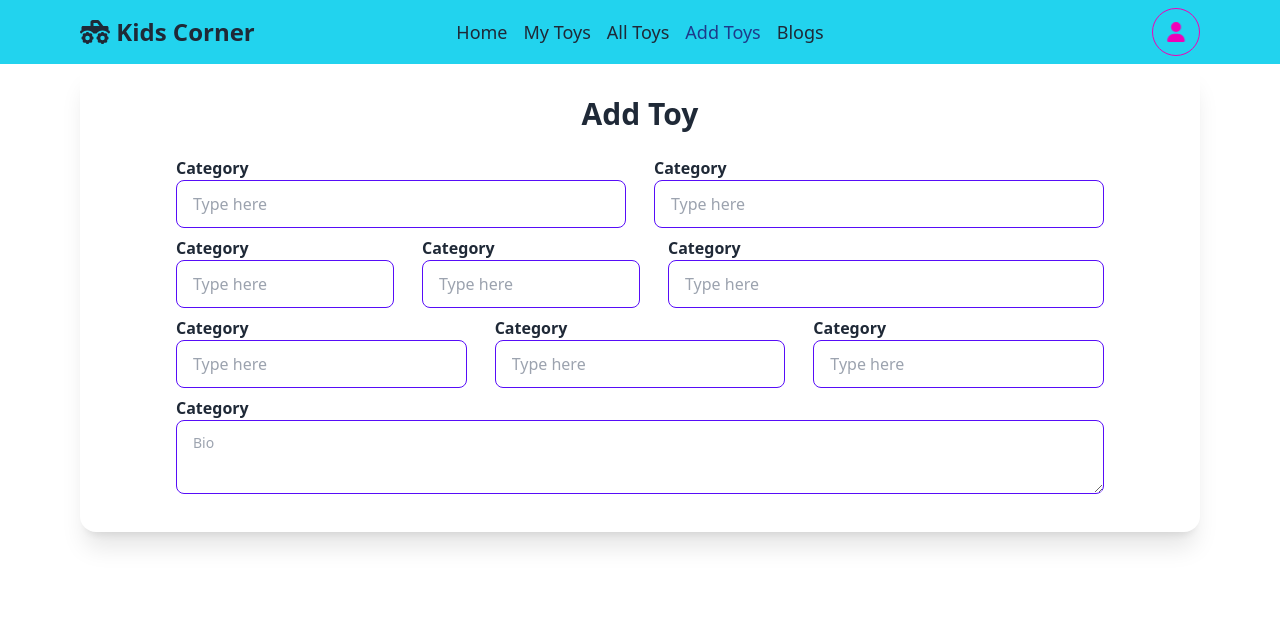
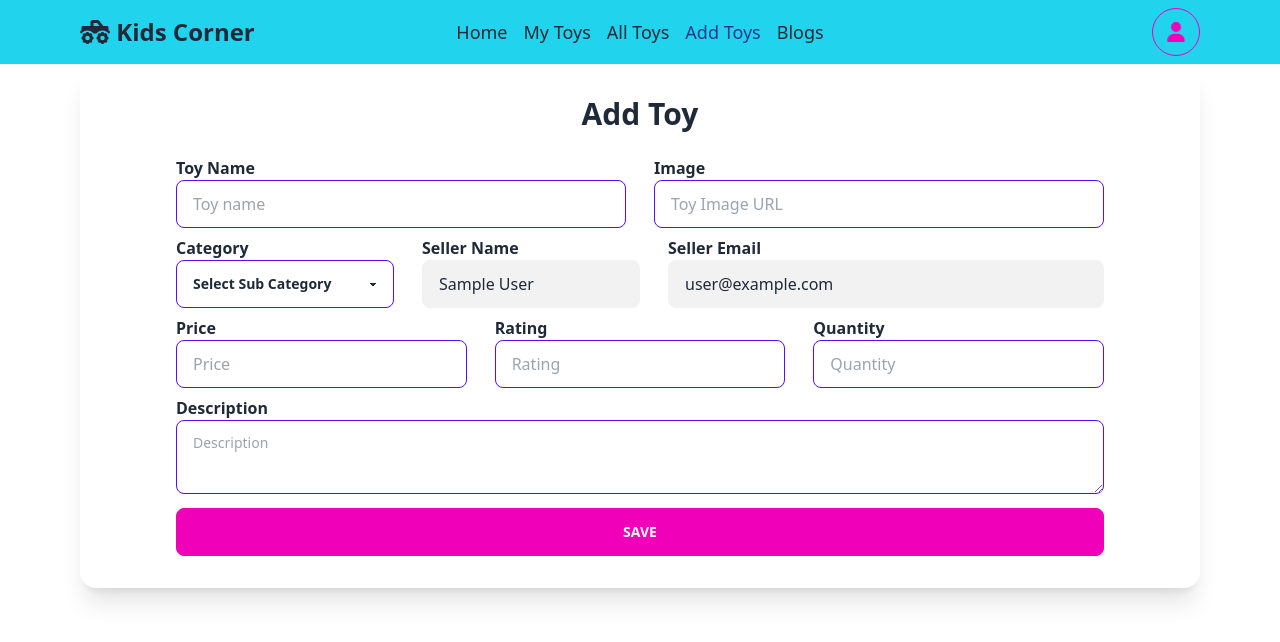
Before and after one commit to PaulShourav/kids-corner, a React (Vite) app: page /add-toys in a window 1280 px wide. Shown: the top 642 px of the page. Built offline with nearby package versions, Linux system fonts and the light colour scheme; no server answers; sample sign-in values are in the browser's storage.

Commit message:
Added successfully

```diff
--- a/src/pages/AddToys.jsx
+++ b/src/pages/AddToys.jsx
@@ -1,59 +1,100 @@
-import React from 'react';
+import React, { useContext } from 'react';
+import toast from 'react-hot-toast';
+import { AuthContext } from '../providers/AuthProvider';
 
 const AddToys = () => {
+    const { user } = useContext(AuthContext);
+    console.log(user);
+    const handleSave=(e)=>{
+        e.preventDefault();
+        const form=e.target;
+        const name=form.name.value;
+        const image=form.name.image;
+        const sub_category=form.sub_category.value;
+        const seller_name=form.seller_name.value;
+        const seller_email=form.seller_email.value;
+        const price=form.price.value;
+        const rating=form.rating.value;
+        const quantity=form.quantity.value;
+        const description=form.description.value;
+        const toy={name,image,sub_category,seller_name,seller_email,price,rating,quantity,description}
+        console.log(toy);
+        fetch("http://localhost:5000/add",{
+            method:"POST",
+            headers:{
+              "content-type":"application/json"
+            },
+            body:JSON.stringify(toy)
+        })
+        .then(res=>res.json())
+        .then(data=>{
+            if(data.insertedId){
+                toast.success('Successfully Added')
+            }
+        })
+
+    }
     return (
+
         <div className='my-container'>
             <div className="card  bg-base-100 shadow-xl">
-                <div className="card-body mx-16">
-                <p className='font-bold text-3xl text-center mb-4'>Add Toy</p>
+                <form onSubmit={handleSave} className="card-body mx-16">
+                    <p className='font-bold text-3xl text-center mb-4'>Add Toy</p>
                     <div className='flex flex-col gap-7 md:flex-row justify-between'>
                         <div className='w-full'>
-                            <label className='font-bold'>Category</label>
-                        <input type="text" placeholder="Type here" className="input input-bordered input-primary w-full " />
+                            <label className='font-bold'>Toy Name</label>
+                            <input type="text" placeholder="Toy name" name='name' className="input input-bordered input-primary w-full " />
                         </div>
                         <div className='w-full'>
-                            <label className='font-bold'>Category</label>
-                        <input type="text" placeholder="Type here" className="input input-bordered input-primary w-full " />
+                            <label className='font-bold'>Image</label>
+                            <input type="text" placeholder="Toy Image URL" name='image' className="input input-bordered input-primary w-full " />
                         </div>
+
                     </div>
                     <div className='flex flex-col gap-7 md:flex-row justify-between'>
                         <div className='md:w-1/4'>
                             <label className='font-bold'>Category</label>
-                        <input type="text" placeholder="Type here" className="input input-bordered input-primary w-full " />
+                            <select className="select select-primary w-full max-w-xs" name='sub_category'>
+                                <option disabled selected>Select Sub Category</option>
+                                <option value='avengers'>Avengers</option>
+                                <option value="transformers">Transformers</option>
+                                <option value="star wars">Star wars</option>
+
+                            </select>
                         </div>
                         <div className='md:w-1/4'>
-                            <label className='font-bold'>Category</label>
-                        <input type="text" placeholder="Type here" className="input input-bordered input-primary w-full " />
+                            <label className='font-bold'>Seller Name</label>
+                            <input type="text" defaultValue={user?.displayName} name='seller_name' disabled className="input input-bordered input-primary w-full " />
                         </div>
                         <div className='md:w-1/2'>
-                            <label className='font-bold'>Category</label>
-                        <input type="text" placeholder="Type here" className="input input-bordered input-primary w-full " />
+                            <label className='font-bold'>Seller Email</label>
+                            <input type="text" defaultValue={user?.email} name='seller_email' disabled className="input input-bordered input-primary w-full " />
                         </div>
                     </div>
                     <div className='flex flex-col gap-7 md:flex-row justify-between'>
                         <div className='w-full'>
-                            <label className='font-bold'>Category</label>
-                        <input type="text" placeholder="Type here" className="input input-bordered input-primary w-full " />
+                            <label className='font-bold'>Price</label>
+                            <input type="text" placeholder="Price" name='price' className="input input-bordered input-primary w-full " />
                         </div>
                         <div className='w-full'>
-                            <label className='font-bold'>Category</label>
-                        <input type="text" placeholder="Type here" className="input input-bordered input-primary w-full " />
+                            <label className='font-bold'>Rating</label>
+                            <input type="text" placeholder="Rating" name='rating' className="input input-bordered input-primary w-full " />
                         </div>
                         <div className='w-full'>
-                            <label className='font-bold'>Category</label>
-                        <input type="text" placeholder="Type here" className="input input-bordered input-primary w-full " />
+                            <label className='font-bold'>Quantity</label>
+                            <input type="text" placeholder="Quantity" name='quantity' className="input input-bordered input-primary w-full " />
                         </div>
                     </div>
 
 
-                        <div className='w-full'>
-                            <label className='font-bold'>Category</label>
-                            <div>
-                            <textarea className="textarea textarea-primary w-full" placeholder="Bio"></textarea>
-                            </div>
+                    <div className='w-full'>
+                        <label className='font-bold'>Description</label>
+                        <div>
+                            <textarea className="textarea textarea-primary w-full" name='description' placeholder="Description"></textarea>
                         </div>
-
-                </div>
+                    </div>
+                    <button type='submit' className="btn btn-secondary">Save</button>
+                </form>
             </div>
         </div>
     );
```
